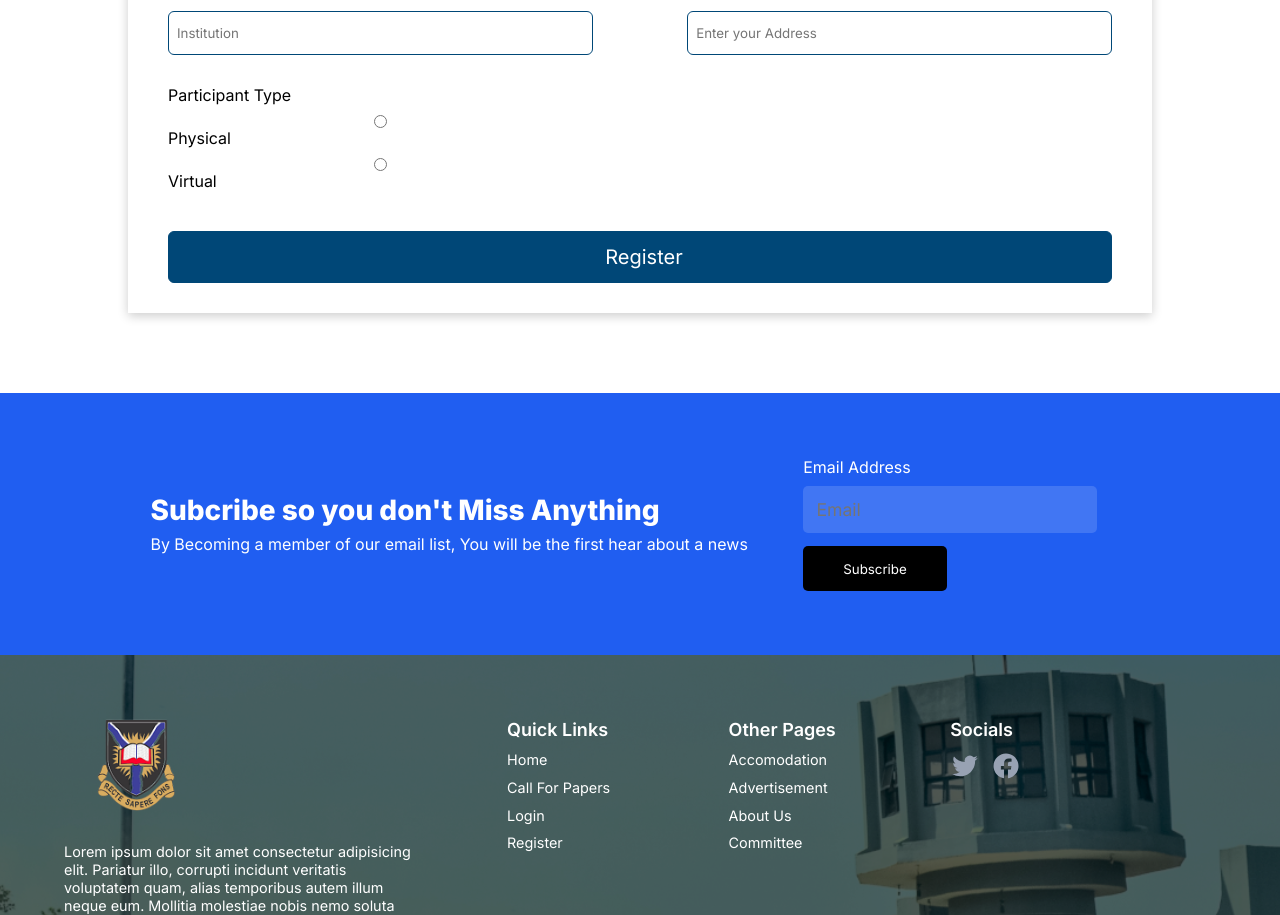
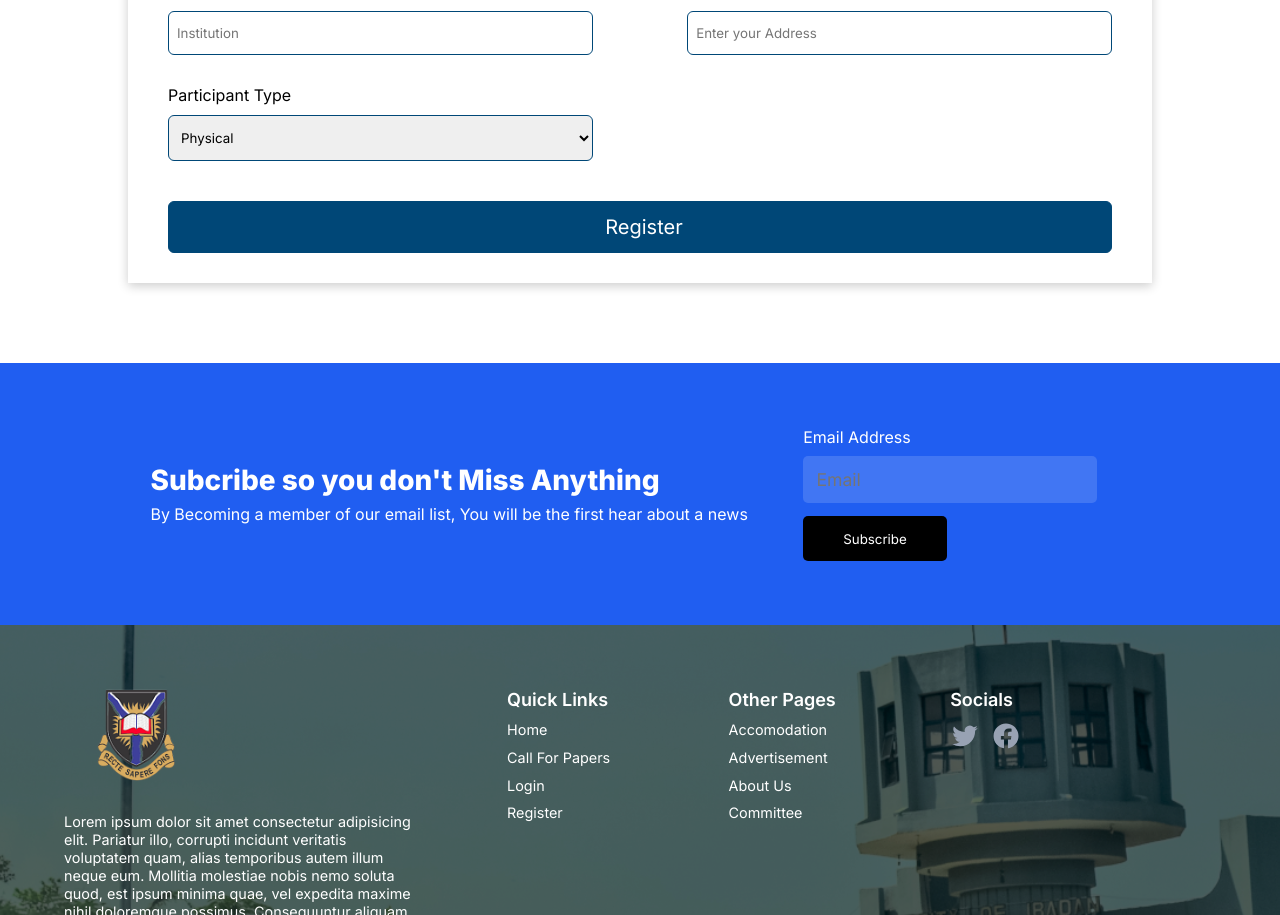
Before and after one commit to University-Of-Ibadan-Conference-Project/FrontEnd, a React (Create React App) app: page /register in a window 1280 px wide. Shown: the part 1265-2180 px from the top of the page. Built offline with nearby package versions, Linux system fonts and the light colour scheme.

Commit message:
participant type changed

```diff
--- a/src/components/Register/RegisterForm.jsx
+++ b/src/components/Register/RegisterForm.jsx
@@ -55,14 +55,10 @@ const RegisterForm = () => {
         <div className="section">
           <div className="section-1">
             <label htmlFor="part">Participant Type</label>
-            <div>
-              <input className="radio" type="radio" name="part" />
-              <label htmlFor="part">Physical</label>
-            </div>
-            <div>
-              <input className="radio" type="radio" name="part" />
-              <label htmlFor="part">Virtual</label>
-            </div>
+            <select>
+              <option value="Physical">Physical</option>
+              <option value="Virtual">Virtual</option>
+            </select>
           </div>
         </div>
         <button className="submit">Register</button>
```
